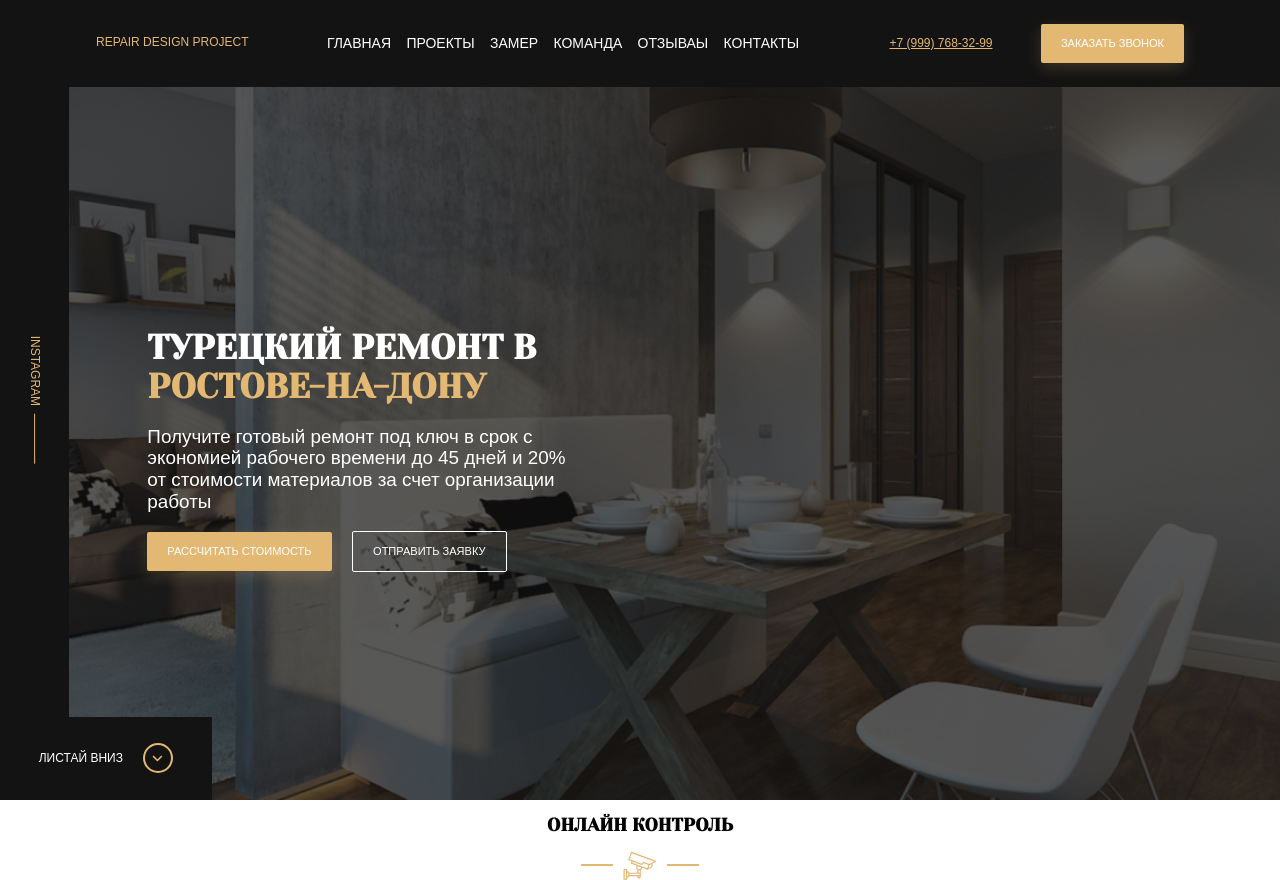
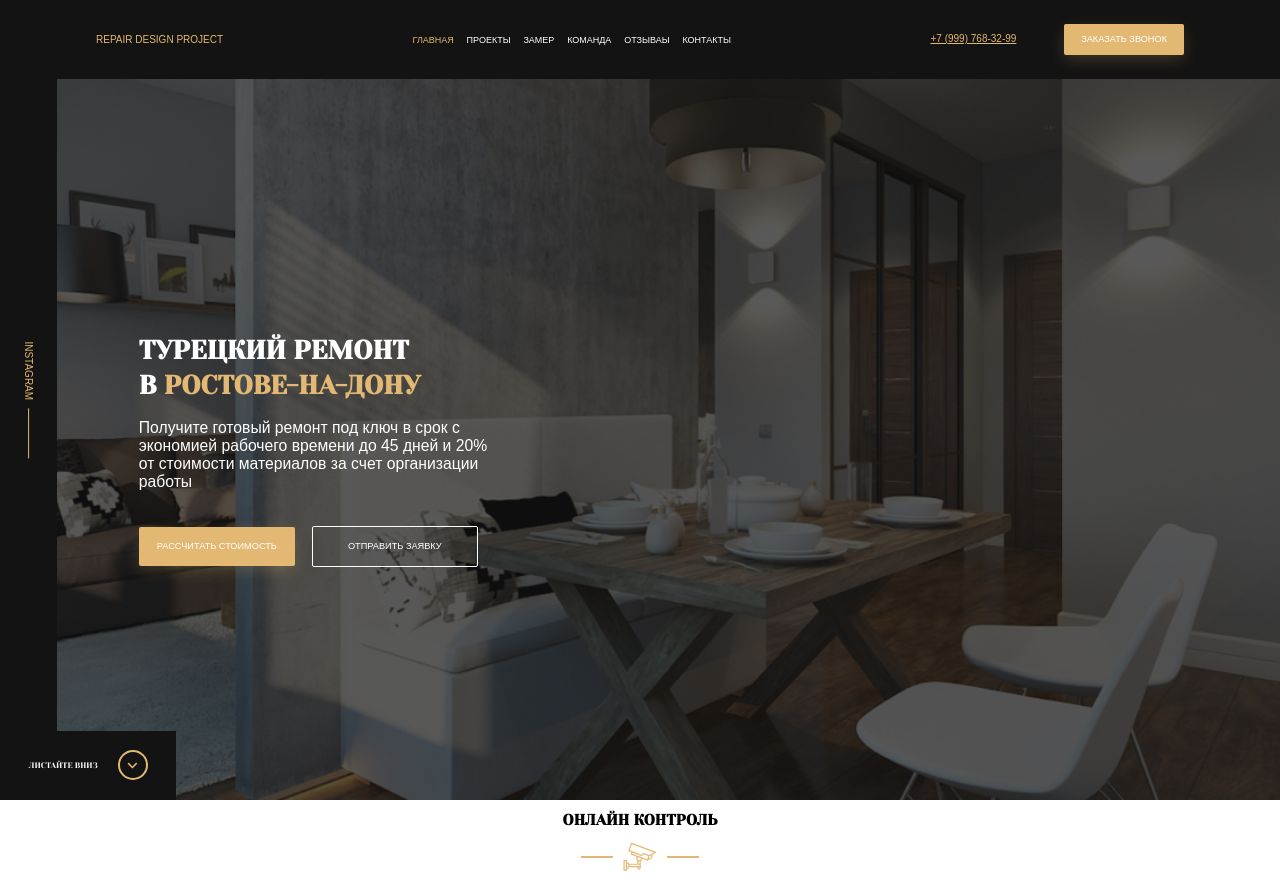
Before and after one commit to antocsan/HomeWork, a website built with webpack: page index.html in a window 1280 px wide. Built offline with nearby package versions, Linux system fonts and the light colour scheme; files whose address does not match are found by name.

Commit message:
fix:text decoration and margin

```diff
--- a/index.html
+++ b/index.html
@@ -17,7 +17,7 @@
             <div class="menu">
                 <div class="logo menu__logo">Repair Design Project</div>
                 <nav class="nav menu__nav">
-                    <a href="#" class="nav__item">Главная</a>
+                    <a href="#" class="nav__item nav__item-primary">Главная</a>
                     <a href="#" class="nav__item">Проекты</a>
                     <a href="#" class="nav__item">Замер</a>
                     <a href="#" class="nav__item">Команда</a>
@@ -40,15 +40,15 @@
             </div>
             <div class="container">
                 <div class="hero__content">
-                    <h1 class="title hero__title">Турецкий ремонт в &nbsp;<span class=title--primary>   Ростове-на-дону</span></h1>
+                    <h1 class="title hero__title">Турецкий ремонт<br> в <span class=title--primary>   Ростове-на-дону</span></h1>
                     <p class="hero__text">Получите готовый ремонт под ключ в срок с экономией рабочего времени до 45 дней и 20% от стоимости материалов за счет организации работы</p>
                     <button class="button hero__button button--primary">Рассчитать стоимость</button>
-                    <button class="button hero__button button--outline">Отправить заявку</button>
+                    <button class="button hero__button hero__button-outline button--outline">Отправить заявку</button>
                 </div>
                 <!-- /.hero__content -->
             </div>
             <!-- /.container -->
-            <a href="#" class="hero__scroll-down">листай вниз</a>
+            <a href="#" class="hero__scroll-down">листайте вниз</a>
         </section>
         <!-- /.hero -->
         <section class="section control">
--- a/sass/_media.sass
+++ b/sass/_media.sass
@@ -1,6 +1,6 @@
 @media screen and ( max-width: 1350px )
     html
-        font-size: 12px
+        font-size: 10px
     .nav
         &__item
             margin-right: 1rem
--- a/sass/_settings.sass
+++ b/sass/_settings.sass
@@ -2,7 +2,7 @@
 *,*::before, *::after
     box-sizing: border-box
 html
-    font-size: 14px
+    font-size: 12px
 body
     font-family: 'Futura Book',sans-serif;
     font-size: 1rem
--- a/sass/templates/_header.sass
+++ b/sass/templates/_header.sass
@@ -18,10 +18,14 @@
         text-decoration: none
         color: $light
         text-transform: uppercase
-        margin-right: 2.8574rem
-        font-size: 1.1666rem
+        margin-right: 2.5rem
+        font-size: 0.9rem
+        &-primary
+            color: $primary
 .phone
     color: $primary
 .contacts
     &__phone
         margin-right: 45px
+    &__button
+        padding: 10px 17px
--- a/sass/templates/_hero.sass
+++ b/sass/templates/_hero.sass
@@ -32,6 +32,9 @@
         min-width: 17.6428rem
         min-height: 6.9285rem
         background-color: $dark
+        font-family: 'Yeseva One Regular',cursive
+        font-size: 0.8rem
+        letter-spacing: normal
         color: $light
         text-transform: uppercase
         text-decoration: none
@@ -50,15 +53,22 @@
     &__text
         font-size: 1.5714rem
         max-width: 36rem
+        letter-spacing:
     &__button
+        margin-top: 1.9rem
         margin-right: 1.4285rem
+        padding: 14px 18px
+        &-outline
+            padding: 14px 35px
 
 
 .title
     margin: 0
     font-family: 'Yeseva One Regular',cursive
     text-transform: uppercase
-    font-size: 2.857rem
+    font-size: 2.6rem
+    line-height: 3.5rem
+    letter-spacing: 0.0001px
     &--primary
         color: $primary
 
```
Also changed, not shown: dist/css/style.min.css, 1 other file.
